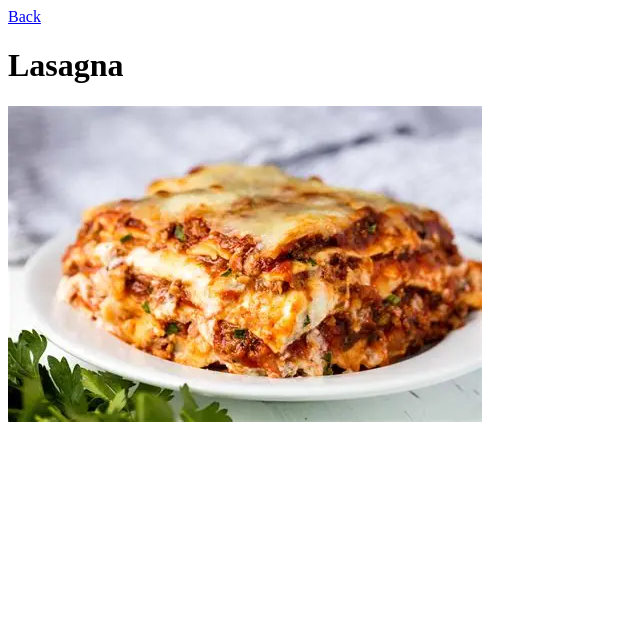
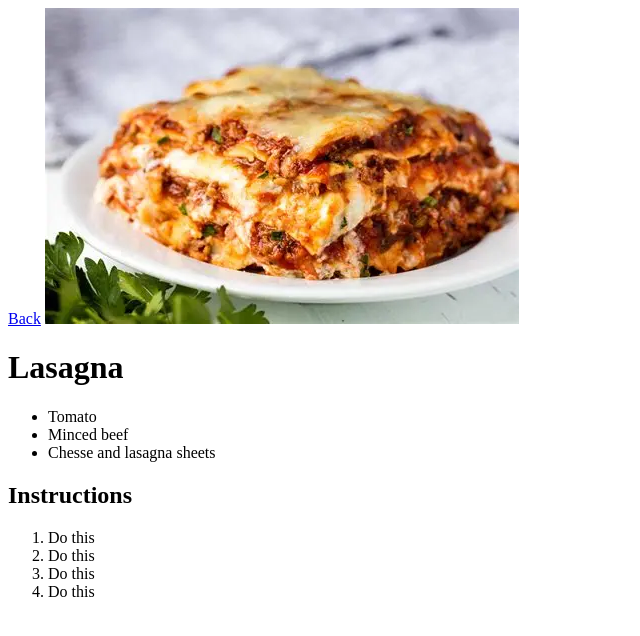
Before and after one commit to KallamSamad/odin-recipes, a plain HTML site: page recipes/lasagna.html in a window 1280 px wide. Shown: the whole page, without its empty margins (0-640 px from the left). Drawn offline with Linux system fonts and the light colour scheme.

Commit message:
Update lasagna.html

```diff
--- a/recipes/lasagna.html
+++ b/recipes/lasagna.html
@@ -6,7 +6,19 @@
   </head>
 <body>
   <a href="../index.html">Back</a>
-  <h1>Lasagna</h1>
   <image src="/odin-recipes/images/lasagna.webp" alt="picture of lasagna">
+    <h1>Lasagna</h1>
+    <ul>
+      <li>Tomato</li>
+      <li>Minced beef</li>
+      <li>Chesse and lasagna sheets</li>
+    </ul>
+    <h2>Instructions</h2>
+    <ol>
+      <li>Do this</li>
+      <li>Do this</li>
+      <li>Do this</li>
+      <li>Do this</li>
+    </ol>
 </body>
 </html>
```
